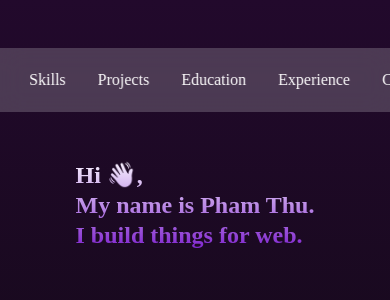
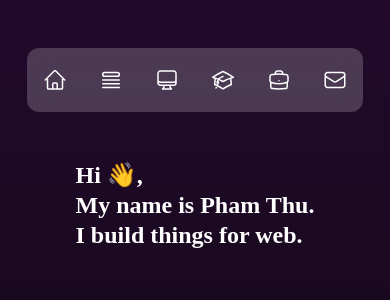
Before and after one commit to zero2603/zero2603.github.io, an Astro site: page / in a window 390 px wide. Shown: the top 300 px of the page. Built offline with nearby package versions, Linux system fonts and the light colour scheme; Astro itself is replaced by a stand-in of ours; a web font is replaced by a local one.

Commit message:
fix: animation for hero component

```diff
--- a/package.json
+++ b/package.json
@@ -11,6 +11,7 @@
   "dependencies": {
     "@astrojs/react": "^4.1.5",
     "@astrojs/tailwind": "^5.1.4",
+    "@heroicons/react": "^2.2.0",
     "@types/react": "^19.0.7",
     "@types/react-dom": "^19.0.3",
     "astro": "^5.1.7",
--- a/src/assets/css/main.css
+++ b/src/assets/css/main.css
@@ -5,6 +5,7 @@
 @layer base {
     html,
 	body {
+        --animation-order: 0;
 		font-family: "Alexandria", serif;
 	}
 }
@@ -17,14 +18,18 @@
 
     /* Animation */
     .animate-fade-in {
-        animation: fadeIn 1.2s ease-in-out 0s forwards;
+        animation: fadeIn 1.2s ease-in-out calc(200ms * var(--animation-order)) forwards;
     }
 }
 
 @keyframes fadeIn {
     0% {
         opacity: 0;
-        transform: translateY(48px);
+        transform: translateY(60px);
+    }
+    50% {
+        opacity: 0;
+        transform: translateY(30px);
     }
     100% {
         opacity: 1;
--- a/src/components/Hero.tsx
+++ b/src/components/Hero.tsx
@@ -1,15 +1,17 @@
+import type { CSSProperties } from 'react'
+
 const Hero = () => (
     <section className="w-full h-dvh bg-gradient-to-b from-primary to-transparent">
-        <div className="w-full h-full flex flex-col items-center gap-16 pt-40 max-w-[90%] mx-auto lg:flex-row">
+        <div className="w-full h-full flex flex-col items-center gap-16 pt-40 max-w-[90%] mx-auto lg:flex-row lg:pt-0">
             <div className="">
-                <h2 className="text-white text-2xl font-semibold leading-tight text-gradient bg-title animate-fade-in md:text-3xl lg:text-5xl">
-                    <span className="block">Hi 👋,</span>
-                    <span className="block">My name is Pham Thu.</span>
-                    <span className="block">I build things for web.</span>
+                <h2 className="text-white text-2xl font-semibold leading-tight md:text-3xl lg:text-5xl lg:leading-[1.2]">
+                    <span className="block opacity-0 animate-fade-in" style={{ "--animation-order": 0 } as CSSProperties}>Hi 👋,</span>
+                    <span className="block opacity-0 animate-fade-in" style={{ "--animation-order": 1 } as CSSProperties}>My name is Pham Thu.</span>
+                    <span className="block opacity-0 animate-fade-in" style={{ "--animation-order": 2 } as CSSProperties}>I build things for web.</span>
                 </h2>
             </div>
-            <div className="flex flex-1 justify-center">
-                <div className="size-56 border-4 border-primary rounded-full overflow-hidden">
+            <div className="flex flex-1 justify-center animate-fade-in">
+                <div className="size-72 border-4 border-primary rounded-full overflow-hidden lg:size-80">
                     <img src="https://avatarfiles.alphacoders.com/322/322784.png" alt="Avatar" loading="eager" />
                 </div>
             </div>
--- a/src/components/Menu.tsx
+++ b/src/components/Menu.tsx
@@ -1,28 +1,35 @@
 import type { TypeMenuItem } from "types/types"
+import * as HeroIcon from "@heroicons/react/24/outline"
 
 const menuItems: TypeMenuItem[] = [
     {
         title: 'home',
+        icon: <HeroIcon.HomeIcon className="size-6 text-white lg:hidden" />,
         href: '#'
     },
     {
         title: 'skills',
+        icon: <HeroIcon.QueueListIcon className="size-6 text-white lg:hidden" />,
         href: '#skills'
     },
     {
         title: 'projects',
+        icon: <HeroIcon.ComputerDesktopIcon className="size-6 text-white lg:hidden" />,
         href: '#projects'
     },
     {
         title: 'education',
+        icon: <HeroIcon.AcademicCapIcon className="size-6 text-white lg:hidden" />,
         href: '#education'
     },
     {
         title: 'experience',
+        icon: <HeroIcon.BriefcaseIcon className="size-6 text-white lg:hidden" />,
         href: '#experience'
     },
     {
         title: 'contact',
+        icon: <HeroIcon.EnvelopeIcon className="size-6 text-white lg:hidden" />,
         href: '#contact'
     },
 ]
@@ -45,9 +52,11 @@ const Menu = () => {
                     <li
                         key={menuItem.href}
                         className="px-4 capitalize cursor-pointer text-white"
+                        title={menuItem.title}
                         onClick={() => onClickMenuItem(menuItem.href)}
                     >
-                        {menuItem.title}
+                        <span className="hidden lg:block">{menuItem.title}</span>
+                        {menuItem.icon}
                     </li>
                 ))}
             </ul>
--- a/src/types/types.ts
+++ b/src/types/types.ts
@@ -1,4 +1,7 @@
+import type { ReactElement } from "react";
+
 export type TypeMenuItem = {
     title: string;
+    icon: ReactElement,
     href: string;
 }
```
Also changed, not shown: 1 other file.
